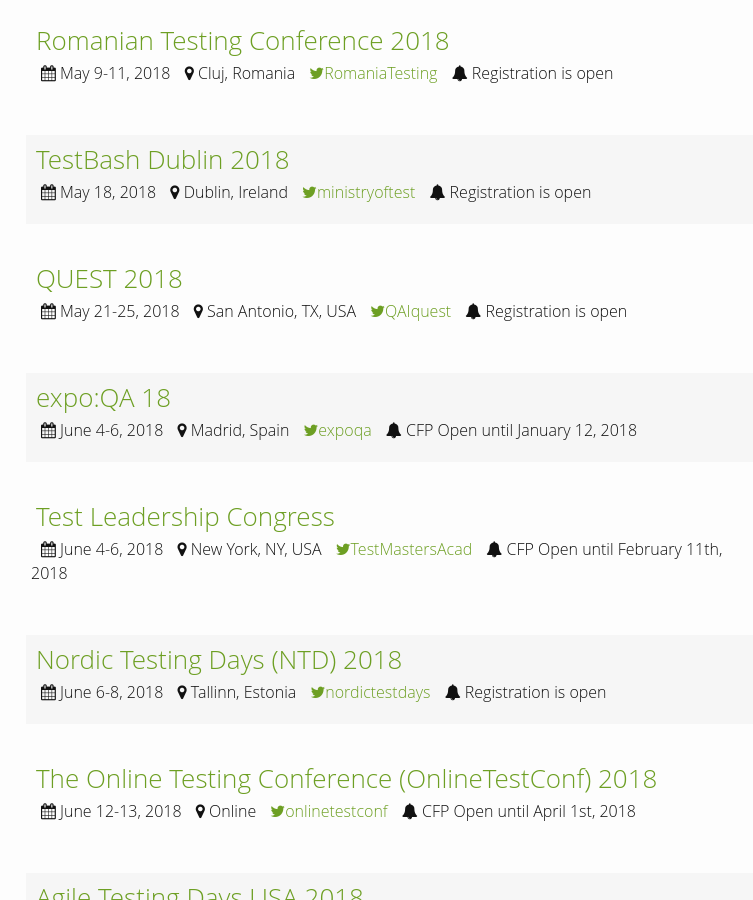
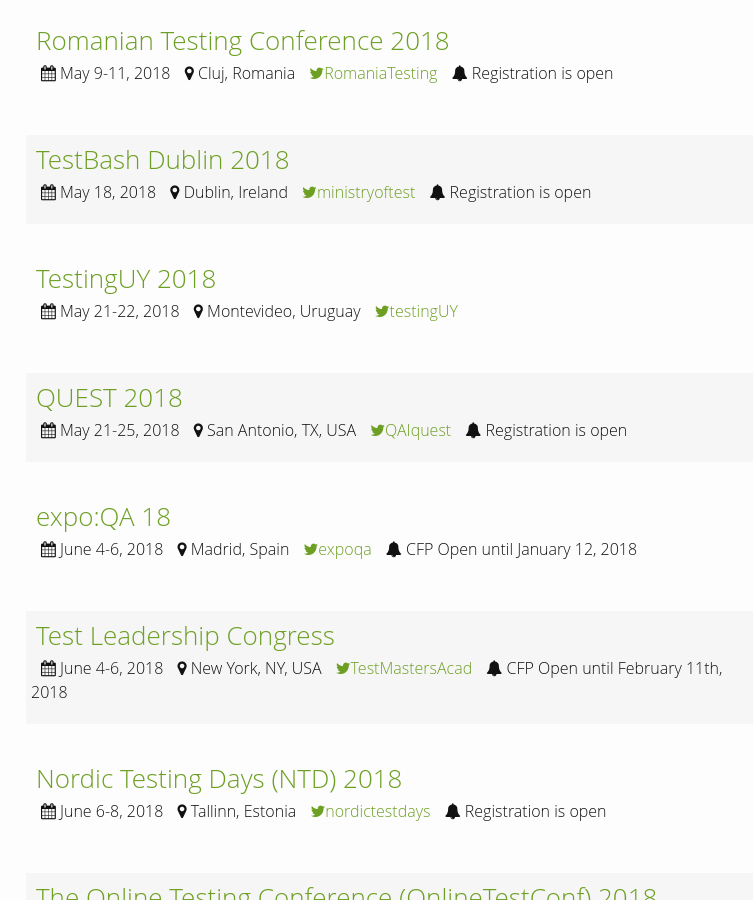
Before and after one commit to TestingConferences/testingconferences.github.io, a Jekyll site: the page built from index.html, in a window 1280 px wide and 900 px high, scrolled down 2844 px. Shown: the whole window, without its empty margins (244-997 px from the left). Built offline with Jekyll 4.4.1, drawn with Linux system fonts in a browser that asks for light colours.

Commit message:
Added TestingUY 18

```diff
--- a/_data/current.yml
+++ b/_data/current.yml
@@ -162,6 +162,12 @@
   twitter: ministryoftest
   status: Registration is open
 
+- name: TestingUY 2018
+  location: Montevideo, Uruguay
+  dates: "May 21-22, 2018"
+  url: http://www.testing.uy/
+  twitter: testingUY
+
 - name: QUEST 2018
   location: San Antonio, TX, USA
   dates: "May 21-25, 2018"
```
